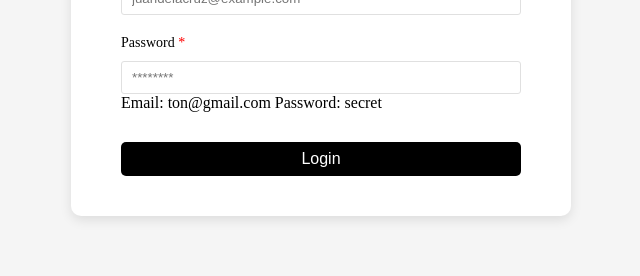
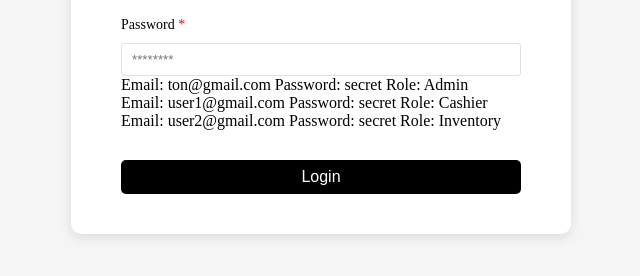
Before and after one commit to matsamonte9/Store-System, a website with bundled scripts: page public/login.html in a window 1280 px wide. Shown: the part 362-638 px from the top of the page, without its empty margins (319-959 px from the left). Built offline with nearby package versions, Linux system fonts and the light colour scheme.

Commit message:
added role

```diff
--- a/public/login.html
+++ b/public/login.html
@@ -36,6 +36,17 @@
         <div>
           Email: ton@gmail.com
           Password: secret
+          Role: Admin
+        </div>
+        <div>
+          Email: user1@gmail.com
+          Password: secret
+          Role: Cashier
+        </div>
+        <div>
+          Email: user2@gmail.com
+          Password: secret
+          Role: Inventory
         </div>
       </div>
 
```
